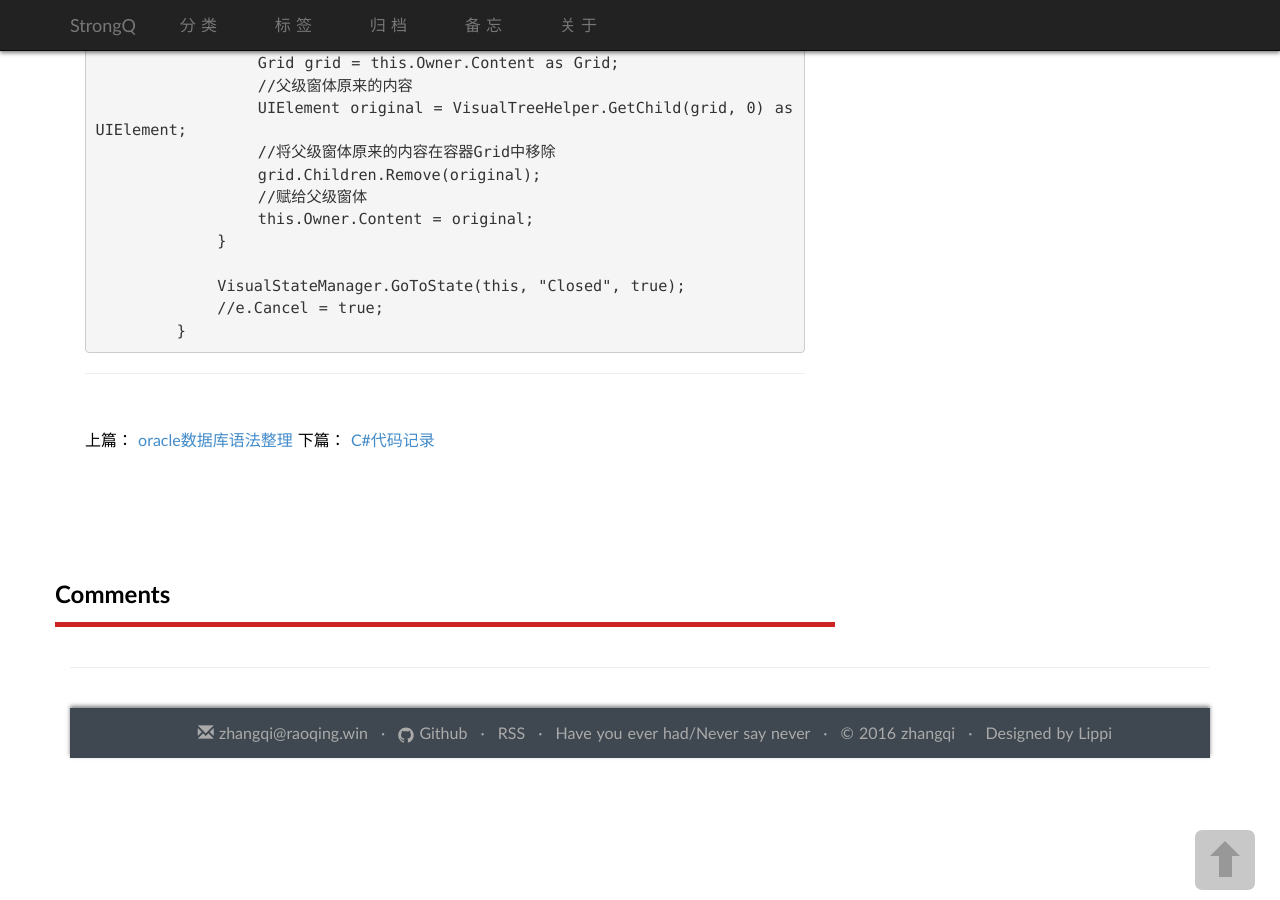
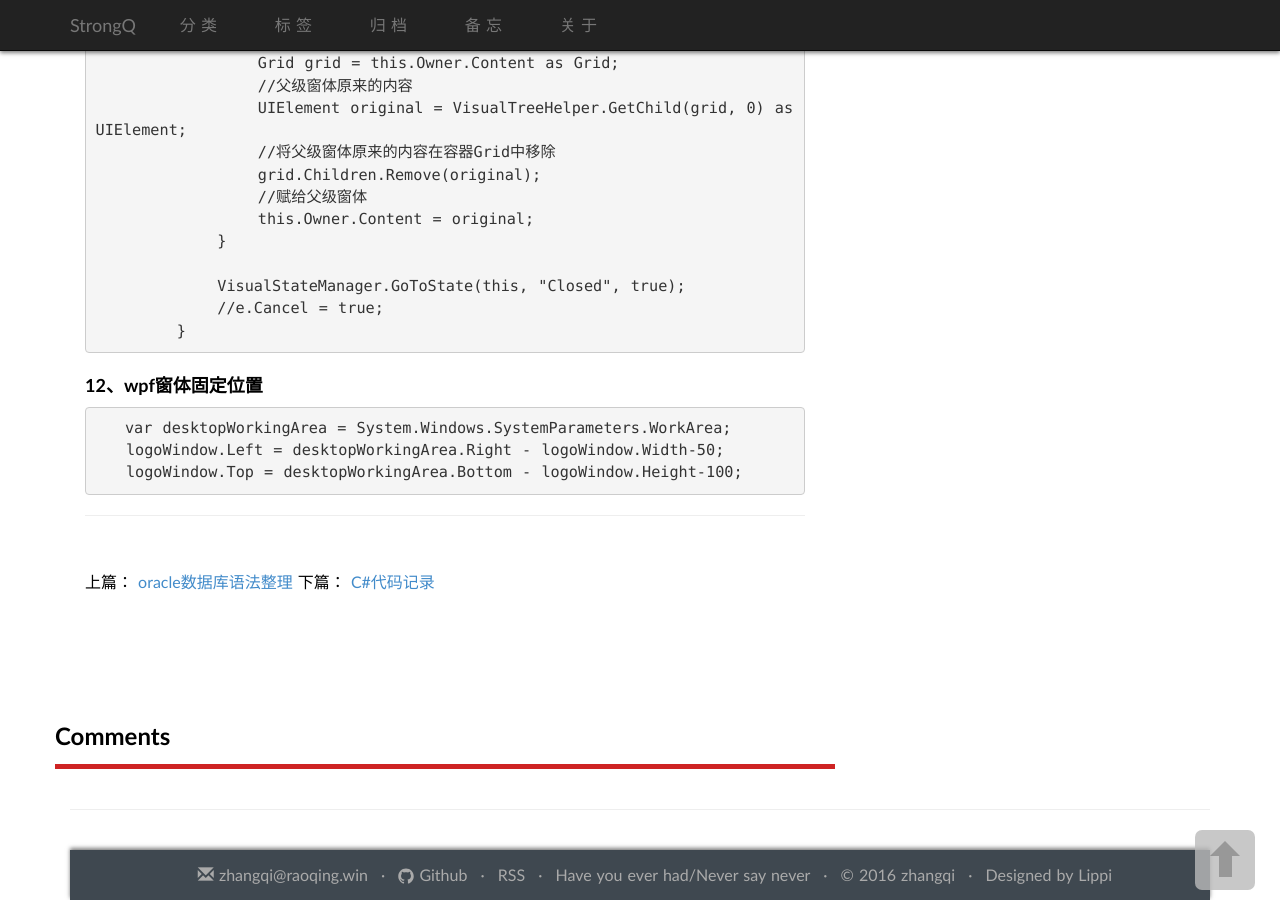
Before and after one commit to strongQ/caoyinping, a Jekyll site: the page built from _posts/2017-07-20-wpf-summary.md, in a window 1280 px wide and 900 px high, scrolled down 6687 px. Built offline with Jekyll 4.4.1, drawn with Linux system fonts in a browser that asks for light colours; some web fonts are replaced; comment, search, counter and statistics services are not loaded.

Commit message:
wpf-window

```diff
--- a/_posts/2017-07-20-wpf-summary.md
+++ b/_posts/2017-07-20-wpf-summary.md
@@ -278,3 +278,9 @@ description:  工作中记录的一些WPF知识
                 VisualStateManager.GoToState(this, "Closed", true);
                 //e.Cancel = true;
             }
+
+### 12、wpf窗体固定位置
+
+       var desktopWorkingArea = System.Windows.SystemParameters.WorkArea;
+       logoWindow.Left = desktopWorkingArea.Right - logoWindow.Width-50;
+       logoWindow.Top = desktopWorkingArea.Bottom - logoWindow.Height-100;
```
